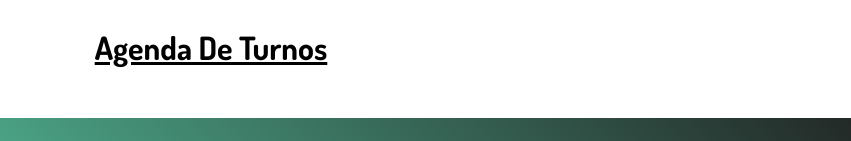
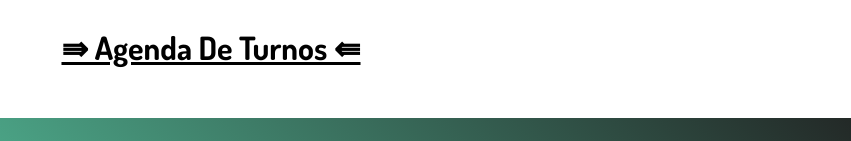
Before and after one commit to agusrocha/proyecto_final_gimnasio_rocha, a plain HTML site: page turnos.html in a window 1280 px wide. Shown: the part 249-390 px from the top of the page, 429-1280 px from the left. Drawn offline with Linux system fonts and the light colour scheme.

Commit message:
Update turnos.html
modifique nav

```diff
--- a/turnos.html
+++ b/turnos.html
@@ -30,7 +30,7 @@
         </nav>
     </div>
     <!-- Titulo -->
-    <h1 class="agenda">Agenda de turnos</h1>
+    <h1 class="agenda">⇛  Agenda de Turnos  ⇚</h1>
     <!-- Turnos agendados -->
     <div id="turnos"></div>
     <!-- Footer -->
```
